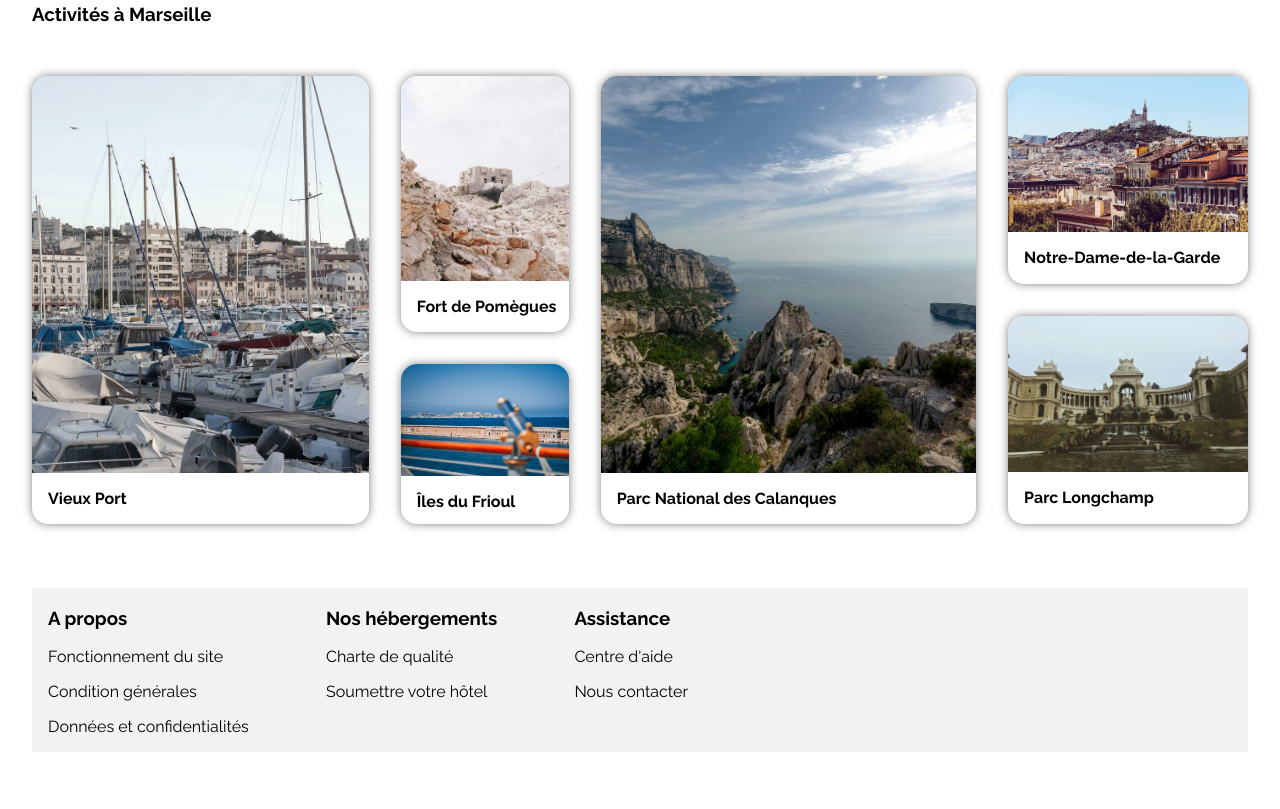
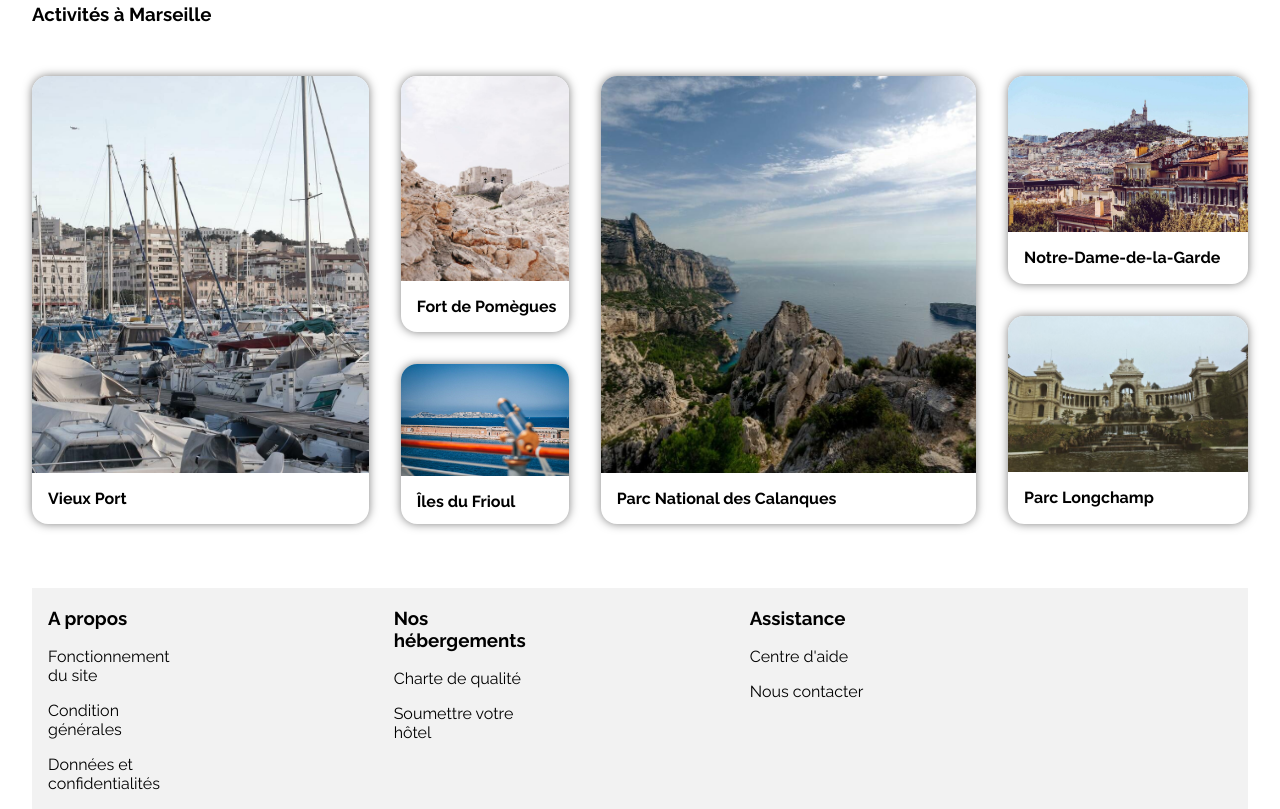
Before and after one commit to Marcoguzman211/MarcoGuzman_2_08102020, a plain HTML site: page index.html in a window 1280 px wide. Shown: the part 1064-1873 px from the top of the page. Before the commit the page ends 1816 px from the top, so only its background shows below. Drawn offline with Linux system fonts and the light colour scheme.

Commit message:
Version 2 styles responsive

```diff
--- a/styles/styles.css
+++ b/styles/styles.css
@@ -436,3 +436,20 @@ a {
 .flexItem {
     margin-bottom: 1em;
 }
+
+@media screen and (min-width: 1024px) {
+    .footer {
+        flex-direction: row;
+    }
+    .aPropos {
+        margin-right: 14em;
+    }
+    .ourHosting {
+        margin-right: 14em;
+    }
+    .centreAide,
+    .nousContacter {
+        width: 12em;
+    }
+    .assistance {}
+}
--- a/styles/stylesMobile.css
+++ b/styles/stylesMobile.css
@@ -15,12 +15,15 @@ body {
     padding-left: 1em;
 }
 
+
+/* 449 */
+
 @media screen and (max-width: 449px) {
     .header {
         width: max-content;
     }
     .headerLogo {
-        /* padding-left: 1em; */
+        padding-left: 0;
     }
     .headerNavItem:nth-child(2) {
         padding: 1em 0 0 3em;
--- a/styles/stylesTablette.css
+++ b/styles/stylesTablette.css
@@ -1,3 +1,15 @@
+@media (min-width:481px) and (max-width: 707px) {
+    .header {
+        width: 100%;
+        justify-content: center;
+    }
+    .headerNavItem {
+        /* cursor: default; */
+        /* margin-right: 1em; */
+        padding: 1em 1em 0 1em;
+    }
+}
+
 .filterContainer {
     flex-wrap: wrap;
 }
@@ -129,14 +141,3 @@
     margin-top: 2em;
     column-gap: 8em;
 }
-        /* .aPropos {
-            flex-grow: 2;
-        }
-
-        .ourHosting {
-            flex-grow: 1;
-        }
-
-        .assistance {
-            flex-grow: 1;
-        } */
```
Lines whose indentation alone changed are shown as unchanged.
